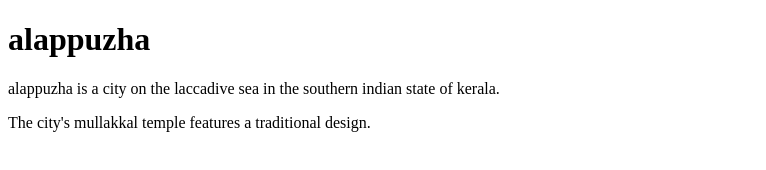
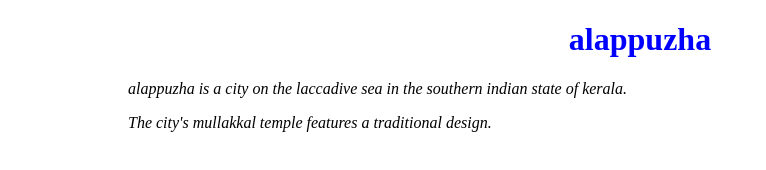
Before and after one commit to Sreelakshmi234/3C03CSC, a plain HTML site: page alappuzha.html in a window 1280 px wide. Shown: the whole page, without its empty margins (0-766 px from the left). Drawn offline with Linux system fonts and the light colour scheme.

Commit message:
Update alappuzha.html

```diff
--- a/alappuzha.html
+++ b/alappuzha.html
@@ -2,7 +2,7 @@
  <html>
   <head>
    <title>webpage</title>
-    <link rel="stylesheet" type="text/css href="mystyle.css" />
+    <link rel="stylesheet" type="text/css" href="mystyle.css" />
   </head>
   <body>
   <h1>alappuzha</h1>
```
